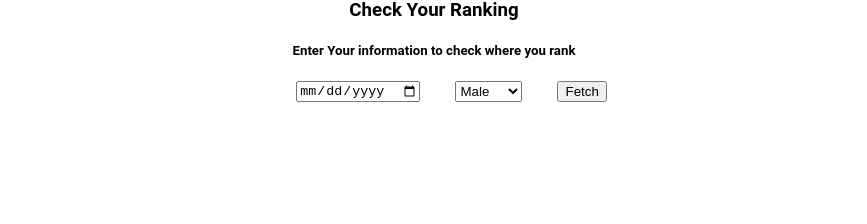
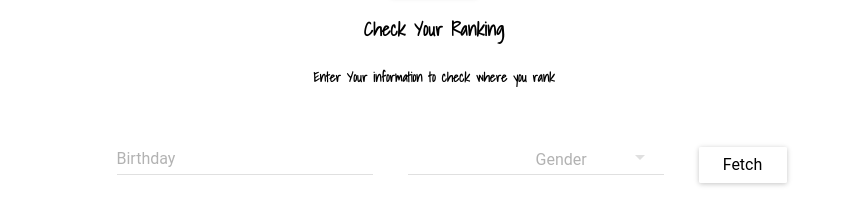
Before and after one commit to tsoyviktor/react_population, a React (Create React App) app: page / in a window 1280 px wide. Shown: the part 486-710 px from the top of the page, without its empty margins (206-1073 px from the left). Built offline with nearby package versions, Linux system fonts and the light colour scheme; no server answers; what react-router-redux, react-tap-event-plugin would draw is missing.

Commit message:
added similar font. Finished Ranking styling

```diff
--- a/src/components/App.css
+++ b/src/components/App.css
@@ -1,8 +1,10 @@
+@import url('https://fonts.googleapis.com/css?family=Shadows+Into+Light');
+
 .App {
   text-align: center;
   width: 800px;
   margin: 10px auto;
-  font-family: Roboto, sans-serif;
+  font-family: 'Shadows Into Light', cursive;
 }
 
 @media(max-width: 800px) {
--- a/src/components/Ranking.css
+++ b/src/components/Ranking.css
@@ -1,9 +1,11 @@
 .Ranking .controls {
     justify-content: center;
+    align-items: flex-end;
 }
 
 .Ranking .info {
-    border: 2px solid darkgray;
+    font-family: 'Shadows Into Light', cursive !important;
+    border: 1px solid darkgray;
 }
 
 .controls > * {
--- a/src/components/Ranking.js
+++ b/src/components/Ranking.js
@@ -2,16 +2,20 @@ import React, {Component} from 'react';
 import PropTypes from 'prop-types';
 import ReactDOM from 'react-dom'
 import './Ranking.css';
+import RaisedButton from 'material-ui/RaisedButton';
+import SelectField from 'material-ui/SelectField';
+import MenuItem from 'material-ui/MenuItem';
+import DatePicker from 'material-ui/DatePicker';
 
 export default class Ranking extends Component {
-
-  state = {
-    emptyInput: false,
-  };
 
   inputs = {
     date: null,
     sex: null,
+  };
+
+  state = {
+    sex: ''
   };
 
   static propTypes = {
@@ -32,17 +36,18 @@ export default class Ranking extends Component {
     super();
     this.fetchRanking = this.fetchRanking.bind(this);
     this.clear = this.clear.bind(this);
+    this.handleSexSelection = this.handleSexSelection.bind(this);
+    this.handleDateChange = this.handleDateChange.bind(this);
   }
 
   fetchRanking() {
-    let {date, sex} = this.inputs;
-    this.props.fetchRanking(date.value, sex.value);
+    this.props.fetchRanking(this.state.date, this.state.sex);
   }
 
   scrollToInfo = () => {
     const node = ReactDOM.findDOMNode(this.info);
     if (node) {
-      node.scrollIntoView({behavior: 'smooth'});
+      node.scrollIntoView(true);
     }
   };
 
@@ -62,11 +67,11 @@ export default class Ranking extends Component {
       <div className="row info" ref={(info) => this.info = info}>
         <div>
           <p>DOB: {this.props.ranking.dob}</p>
-          <p>Your Rank in the world</p>
+          <p>Gender: {this.props.ranking.sex}</p>
         </div>
 
         <div>
-          <p>Gender: {this.props.ranking.sex}</p>
+          <p>Your Rank in the world</p>
           <p>You are ranked: {this.props.ranking.rank}</p>
         </div>
       </div>
@@ -75,11 +80,19 @@ export default class Ranking extends Component {
 
   getActionButton() {
     const button = !this.props.ranking.rank ?
-      <button onClick={this.fetchRanking}>Fetch</button>
-      : <button onClick={this.clear} style={{background: 'red'}}>Clear</button>;
+      <RaisedButton onClick={this.fetchRanking}>Fetch</RaisedButton>
+      : <RaisedButton onClick={this.clear} secondary={true}>Clear</RaisedButton>;
     return (
       <div>{button}</div>
     );
+  }
+
+  handleSexSelection(event, index, sex) {
+    this.setState({sex})
+  }
+
+  handleDateChange(event, date) {
+    this.setState({date})
   }
 
   render() {
@@ -89,12 +102,16 @@ export default class Ranking extends Component {
         <h5> Enter Your information to check where you rank</h5>
         <div>
           <div className="controls row">
-            <input type="date" ref={(input) => this.inputs.date = input} placeholder="Date of Birth"/>
+            <DatePicker
+              onChange={this.handleDateChange}
+              autoOk={true}
+              hintText="Birthday" />
 
-            <select ref={(select) => this.inputs.sex = select}>
-              <option value="male">Male</option>
-              <option value="female">Female</option>
-            </select>
+            <SelectField value={this.state.sex} onChange={this.handleSexSelection} floatingLabelText="Gender">
+              <MenuItem value="male" primaryText="Male"/>
+              <MenuItem value="female" primaryText="Female"/>
+            </SelectField>
+
             {this.getActionButton()}
           </div>
           <div className="list">
--- a/src/components/SubHeader.css
+++ b/src/components/SubHeader.css
@@ -3,7 +3,7 @@
 }
 
 .Population {
-    font-style: italic;
+
 }
 
 .highlight {
--- a/src/components/SubHeader.js
+++ b/src/components/SubHeader.js
@@ -23,7 +23,7 @@ export default class PopulationSubHeader extends Component {
     const population = location.population || '';
     return (
       <div key={title} className="tile">
-        <Paper style={{padding: '30px', marginTop: '30px'}}>
+        <Paper style={{padding: '30px', marginTop: '30px'}} zDepth={0}>
           <h4>{title}</h4>
           <h5 className="highlight">As of today</h5>
           <h4 className="Population highlight">{population}</h4>
```
